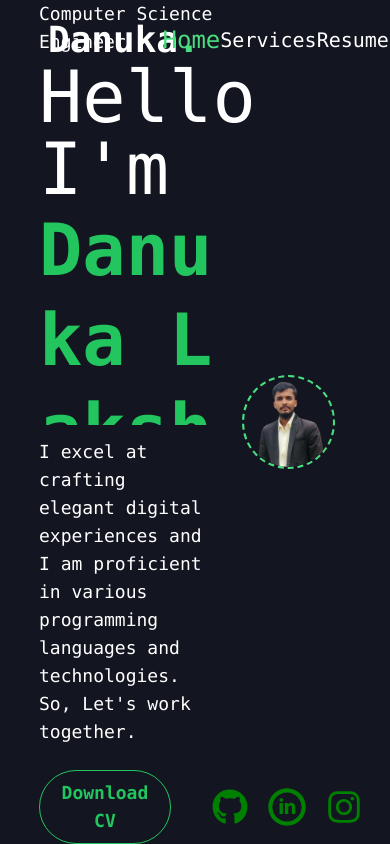
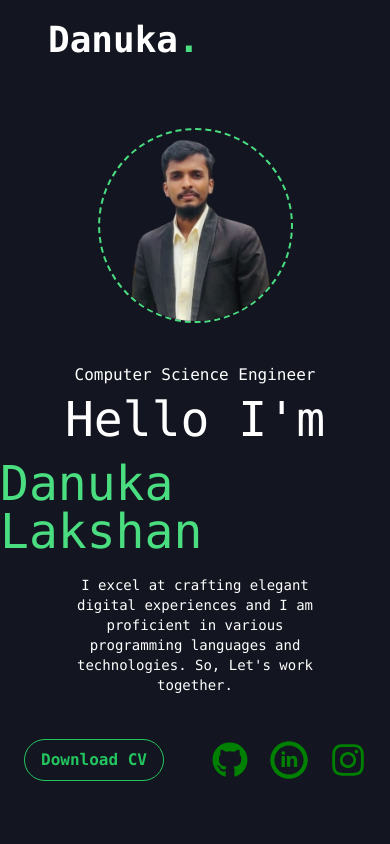
Before and after one commit to lakshanpd/portfolio, a React (Create React App) app: page / in a window 390 px wide. Built offline with nearby package versions, Linux system fonts and the light colour scheme.

Commit message:
built home page resposiveness.

```diff
--- a/src/components/about.js
+++ b/src/components/about.js
@@ -1,7 +1,7 @@
 import { FaGithub } from "react-icons/fa6";
 import { TiSocialLinkedinCircular } from "react-icons/ti";
 import { FaInstagram } from "react-icons/fa";
-import TextRevealTW from "./animated_text";
+// import TextRevealTW from "./animated_text";
 import { motion } from "framer-motion";
 
 function About() {
@@ -16,31 +16,60 @@ function About() {
   };
   return (
     <motion.div
-      className=" flex w-full h-full justify-center font-mono text-white"
+      className=" flex justify-center font-mono text-white"
       initial={{ opacity: 0 }}
       animate={{ opacity: 1 }}
       exit={{ opacity: 0, transition: { duration: 0.2 } }}
       transition={{ duration: 1 }}
     >
-      <div className="w-4/5 h-full flex">
+      <div className="screen-2:w-4/5 flex screen-2:flex-row-reverse flex-col items-center ">
+        {/*My Picture*/}
+        <div className="screen-2:w-2/5 flex justify-center items-center ">
+          <div
+            className="relative screen-2:w-9/12 xs:w-6/12 w-3/5 aspect-square rounded-full bg-transparent border-2 border-dashed border-green-400
+                shadow-glow "
+          >
+            <img
+              src="/me.png"
+              alt=""
+              className="w-full h-full object-cover rounded-full"
+            />
+          </div>
+        </div>
+        <div className="screen-2:h-0 h-10"></div>
         {/*Description*/}
-        <div className="w-3/5 flex flex-col items-start justify-center text-lg">
+        <div className="screen-2:w-3/5 flex flex-col screen-2:items-start screen-2:text-lg items-center">
           <h2>Computer Science Engineer</h2>
           <div className="h-2"></div>
-          <p className="text-7xl">Hello I'm</p>
+          <p className="screen-2:text-7xl text-5xl">Hello I'm</p>
 
-          <TextRevealTW text={"Danuka Lakshan"} />
+          {/* <TextRevealTW text={"Danuka Lakshan"} /> */}
+          <motion.p
+            className="screen-2:text-7xl text-5xl text-green-400 pt-4"
+            initial={{ opacity: 0 }} // Start off-screen and invisible
+            animate={{ opacity: 1 }} // Fade in and move to position
+            transition={{ duration: 1 }} // Animation duration
+          >
+            Danuka Lakshan
+          </motion.p>
 
           <div className="h-5"></div>
-          <p className="w-11/12 opacity-0  animate-text-reveal-2 text-lg">
+          {/* animate-text-reveal-2 */}
+          <motion.p
+            className="screen-2:w-11/12 w-8/12 lg:text-lg text-sm screen-2:text-start text-center"
+            initial={{ opacity: 0, y: 20 }} // Start off-screen and invisible
+            animate={{ opacity: 1, y: 0 }} // Fade in and move to position
+            transition={{ duration: 1, delay: 1 }} // Animation duration
+          >
             I excel at crafting elegant digital experiences and I am proficient
             in various programming languages and technologies. So, Let's work
             together.
-          </p>
+          </motion.p>
+
           <div className="h-10"></div>
           <div className="flex items-center">
             <a href="/cv.pdf" download="Danuka_Lakshan_CV.pdf">
-              <button class="bg-transparent hover:bg-green-500 text-green-500 text-lg font-semibold hover:text-black py-2 px-4 border border-green-500 hover:border-transparent rounded-full transition-colors duration-500 ease-in-out">
+              <button class="bg-transparent hover:bg-green-500 text-green-500 screen-2:text-lg font-semibold hover:text-black py-2 px-4 border border-green-500 hover:border-transparent rounded-full transition-colors duration-500 ease-in-out">
                 Download CV
               </button>
             </a>
@@ -70,19 +99,6 @@ function About() {
             </div>
           </div>
         </div>
-        {/*My Picture*/}
-        <div className="w-2/5 flex justify-center items-center ">
-          <div
-            className="relative w-9/12 aspect-square rounded-full bg-transparent border-2 border-dashed border-green-400
-                shadow-glow"
-          >
-            <img
-              src="/me.png"
-              alt=""
-              className="w-full h-full object-cover rounded-full"
-            />
-          </div>
-        </div>
       </div>
     </motion.div>
   );
--- a/src/components/animated_text.js
+++ b/src/components/animated_text.js
@@ -1,21 +1,21 @@
-function TextRevealTW(props) {
-  const text = props.text;
+// function TextRevealTW(props) {
+//   const text = props.text;
 
-  return (
-    <>
-      <h1 className="overflow-hidden text-7xl font-bold leading-tight text-green-500">
-        {text.match(/./gu)?.map((char, index) => (
-          <span
-            className="animate-text-reveal inline-block [animation-fill-mode:backwards]"
-            key={`${char}-${index}`}
-            style={{ animationDelay: `${index * 0.05}s` }}
-          >
-            {char === " " ? "\u00A0" : char}
-          </span>
-        ))}
-      </h1>
-    </>
-  );
-}
+//   return (
+//     <>
+//       <h1 className="overflow-hidden text-7xl font-bold leading-tight text-green-500">
+//         {text.match(/./gu)?.map((char, index) => (
+//           <span
+//             className="animate-text-reveal inline-block [animation-fill-mode:backwards]"
+//             key={`${char}-${index}`}
+//             // style={{ animationDelay: `${index * 0.05}s` }}
+//           >
+//             {char === " " ? "\u00A0" : char}
+//           </span>
+//         ))}
+//       </h1>
+//     </>
+//   );
+// }
 
-export default TextRevealTW;
+// export default TextRevealTW;
--- a/src/components/navbar.js
+++ b/src/components/navbar.js
@@ -1,7 +1,13 @@
 import { useNavigate } from "react-router-dom";
+import { RxHamburgerMenu } from "react-icons/rx";
+import { useState } from "react";
+import { IoMdClose } from "react-icons/io";
+import { AnimatePresence, motion } from "framer-motion";
 
 function Navbar(props) {
   const navbar_options = ["Home", "Services", "Resume", "Projects", "Contact"];
+  const [hamburgerClicked, setHamburgerClicked] = useState(false);
+  // const [screenWidth, setScreenWidth] = useState(window.innerWidth);
 
   const navigate = useNavigate();
 
@@ -13,8 +19,20 @@ function Navbar(props) {
     }
   };
 
+  // useEffect(() => {
+  //   const handleResize = () => {
+  //     setScreenWidth(window.innerWidth);
+  //   };
+
+  //   window.addEventListener("resize", handleResize);
+
+  //   return () => {
+  //     window.removeEventListener("resize", handleResize);
+  //   };
+  // }, []);
+
   return (
-    <div className="flex w-full h-20 text-white items-center font-mono fixed">
+    <div className="flex w-full min-h-20 text-white items-center font-mono fixed z-50">
       <div
         className="flex w-5/12 items-start pl-12 text-4xl font-bold hover:cursor-pointer"
         onClick={() => handleClick("Home")}
@@ -22,7 +40,7 @@ function Navbar(props) {
         Danuka<span className="text-green-400">.</span>
       </div>
 
-      <div className="flex items-start w-7/12 h-full ">
+      <div className="flex items-start w-7/12 h-full screen-2:visible invisible">
         <div className="flex justify-around items-center  h-full w-11/12">
           {navbar_options.map((option) => {
             return (
@@ -30,8 +48,8 @@ function Navbar(props) {
                 key={option}
                 className={`hover:text-green-400 hover:cursor-pointer  transition-all duration-400 ${
                   props.option === option
-                    ? "text-green-400 text-2xl"
-                    : "text-white text-xl"
+                    ? "text-green-400 screen-2:text-2xl text-xl"
+                    : "text-white screen-2:text-xl"
                 }`}
                 onClick={() => handleClick(option)}
               >
@@ -47,6 +65,60 @@ function Navbar(props) {
           </button>
         </div>
       </div>
+
+      {!hamburgerClicked ? (
+        <div
+          className="screen-2:invisible lg:pr-6 pr-3 hover:cursor-pointer hover:text-green-400 transition duration-300"
+          onClick={() => setHamburgerClicked(true)}
+        >
+          <RxHamburgerMenu size={40} />
+        </div>
+      ) : null}
+      <AnimatePresence>
+        {hamburgerClicked && (
+          <>
+            <div
+              className="fixed inset-0 bg-black opacity-50 blurred-background"
+              onClick={() => setHamburgerClicked(false)}
+            />
+            <motion.div
+              className="screen-2:invisible fixed flex flex-col items-start top-0 right-0 w-64 shadow-lg h-full bg-gray-800 gap-40"
+              initial={{ x: "100%" }} // Start off-screen to the right
+              animate={{ x: 0 }} // Slide into view
+              exit={{ x: "100%" }} // Slide out of view to the right
+              transition={{ type: "tween", duration: 0.3 }} // Animation settings
+            >
+              <button
+                onClick={() => setHamburgerClicked(false)} // Close the sidebar
+                className="text-white p-6"
+              >
+                <IoMdClose
+                  size={30}
+                  className=" hover:text-green-500 transition-colors duration-300"
+                />
+              </button>
+              <ul className="w-full flex flex-col justify-center items-center">
+                <li className="flex w-full justify-center text-white py-5 hover:bg-green-400 hover:cursor-pointer hover:text-black hover:font-bold transition duration-300 ease-in-out">
+                  <a href="./">Home</a>
+                </li>
+
+                <li className="flex w-full justify-center text-white py-5 hover:bg-green-400 hover:cursor-pointer hover:text-black hover:font-bold transition duration-300 ease-in-out">
+                  <a href="./services">Services</a>
+                </li>
+                <li className="flex w-full justify-center text-white py-5 hover:bg-green-400 hover:cursor-pointer hover:text-black hover:font-bold transition duration-300 ease-in-out">
+                  <a href="/home">Resume</a>
+                </li>
+                <li className="flex w-full justify-center text-white py-5 hover:bg-green-400 hover:cursor-pointer hover:text-black hover:font-bold transition duration-300 ease-in-out">
+                  <a href="/home">Projects</a>
+                </li>
+                <li className="flex w-full justify-center text-white py-5 hover:bg-green-400 hover:cursor-pointer hover:text-black hover:font-bold transition duration-300 ease-in-out">
+                  <a href="/home">Contact</a>
+                </li>
+              </ul>
+            </motion.div>
+          </>
+        )}
+      </AnimatePresence>
     </div>
   );
 }
--- a/src/pages/home.js
+++ b/src/pages/home.js
@@ -3,8 +3,9 @@ import Navbar from "../components/navbar";
 
 function Home() {
   return (
-    <div className="w-screen h-screen bg-darkBlue ">
+    <div className="w-screen min-h-screen bg-darkBlue ">
       <Navbar option="Home" />
+      <div className="xs:p-16 lg:p-20 screen-2:p-24"></div>
       <About />
     </div>
   );
--- a/tailwind.config.js
+++ b/tailwind.config.js
@@ -3,6 +3,11 @@ module.exports = {
   content: ["./src/**/*.{js,jsx,ts,tsx}"],
   theme: {
     extend: {
+      screens: {
+        xs: "360px", // Define your custom xs breakpoint
+        "screen-1": "1160px",
+        "screen-2": "1240px",
+      },
       colors: {
         darkBlue: "#131621",
         "light-blue": "#ADD8E6",
```
